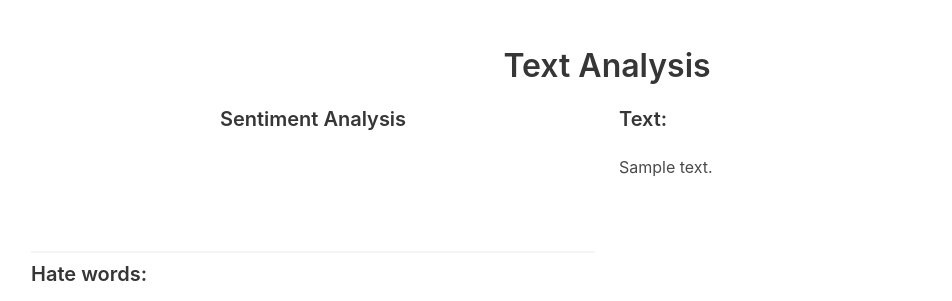
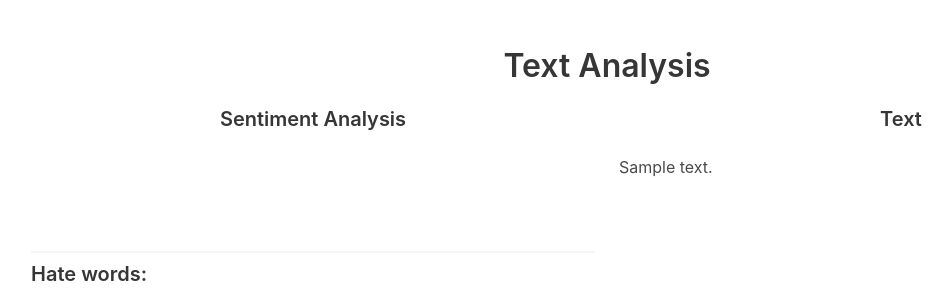
Before and after one commit to hverlin/junctionHate, a Django app: template webapp/templates/analysis/text_analysis.html in a window 1280 px wide. Shown: the part 48-349 px from the top of the page, without its empty margins (33-985 px from the left). Run offline with Django 3.2, Linux system fonts and the light colour scheme; the template is opened without the code that fills it: most values are stand-ins (such as "Sample title", 1, 10 or a date in 2020); parts of the project's set-up code (start-up, migrations or seed data) failed here and were passed over; some libraries are stand-ins or nearby versions.

Commit message:
improve text analysis template

```diff
--- a/webapp/templates/analysis/text_analysis.html
+++ b/webapp/templates/analysis/text_analysis.html
@@ -74,7 +74,7 @@
                     </div>
                 </div>
                 <div class="column is-half">
-                    <h2 class="title is-5">Text:</h2>
+                    <h2 class="title is-5 has-text-centered">Text</h2>
                     <p style="text-align: justify; max-width: 800px"> {{ text }}</p>
 
                 </div>
```
